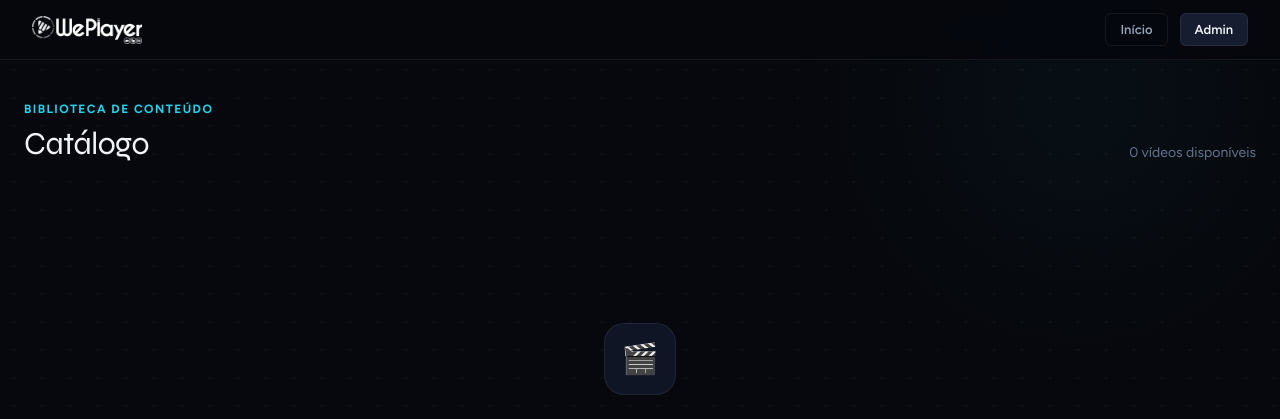
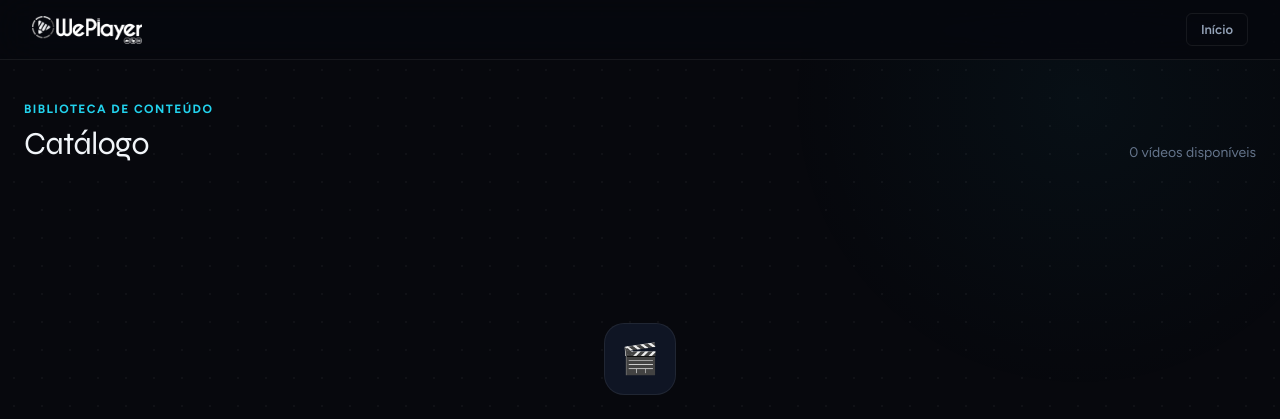
Before and after one commit to chiavegatti/weplayer-poc-1, a FastAPI app: page /catalog in a window 1280 px wide. Shown: the top 419 px of the page. Run offline with FastAPI, Linux system fonts and the light colour scheme; data that the repository does not hold is empty; some libraries are stand-ins or nearby versions.

Commit message:
fix: remove admin link from catalog nav — no public admin access anywhere
Co-Authored-By: Claude Sonnet 4.6 <noreply@anthropic.com>

```diff
--- a/app/templates/public/catalog.html
+++ b/app/templates/public/catalog.html
@@ -137,7 +137,6 @@
 
 {% block nav_links %}
   <a href="/" class="btn btn-ghost btn-sm">Início</a>
-  <a href="/admin/login" class="btn btn-secondary btn-sm">Admin</a>
 {% endblock %}
 
 {% block content %}
```
